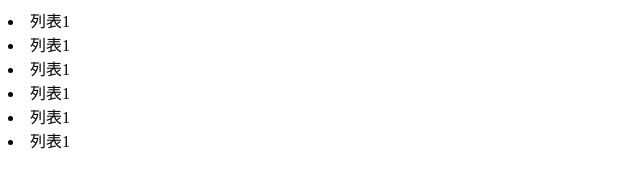
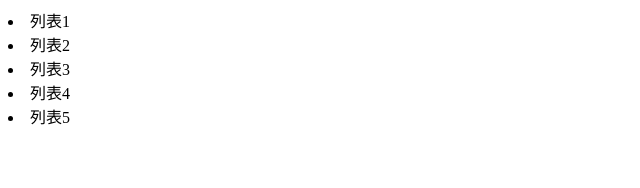
Before and after one commit to wanpingwuwpu/xz2, a plain HTML site: page list.html in a window 1280 px wide. Shown: the full height of the page, 0-640 px from the left. Drawn offline with Linux system fonts and the light colour scheme.

Commit message:
第二次提交

```diff
--- /dev/null
+++ b/css/1.css
@@ -0,0 +1,2 @@
+!important
+fhbjhkgbhkfjgl
--- a/list.html
+++ b/list.html
@@ -6,10 +6,9 @@
 </head>
 <body>
 	<li>列表1</li>
-	<li>列表1</li>
-	<li>列表1</li>
-	<li>列表1</li>
-	<li>列表1</li>
-	<li>列表1</li>
+	<li>列表2</li>
+	<li>列表3</li>
+	<li>列表4</li>
+	<li>列表5</li>
 </body>
 </html>
```
Also changed, not shown: detail.html (+4 -1 lines), index.html (+10 -0 lines).
